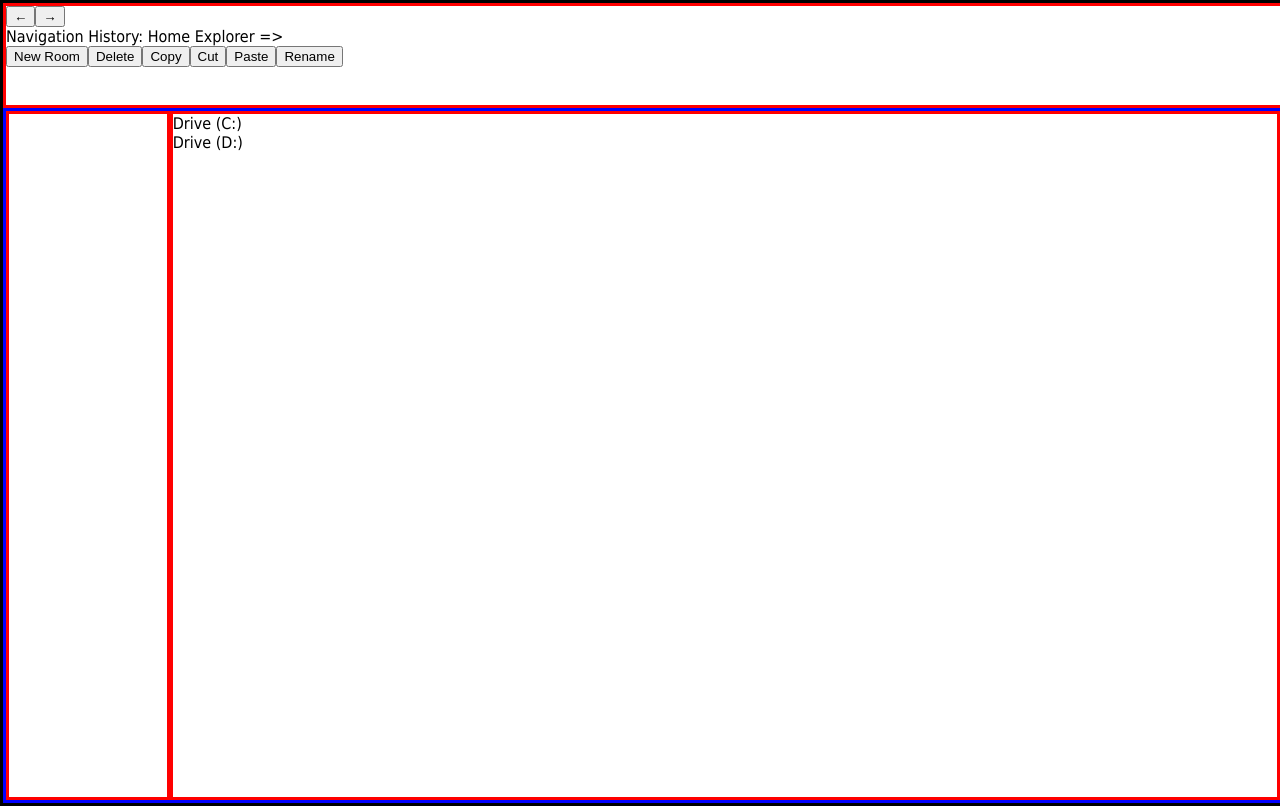
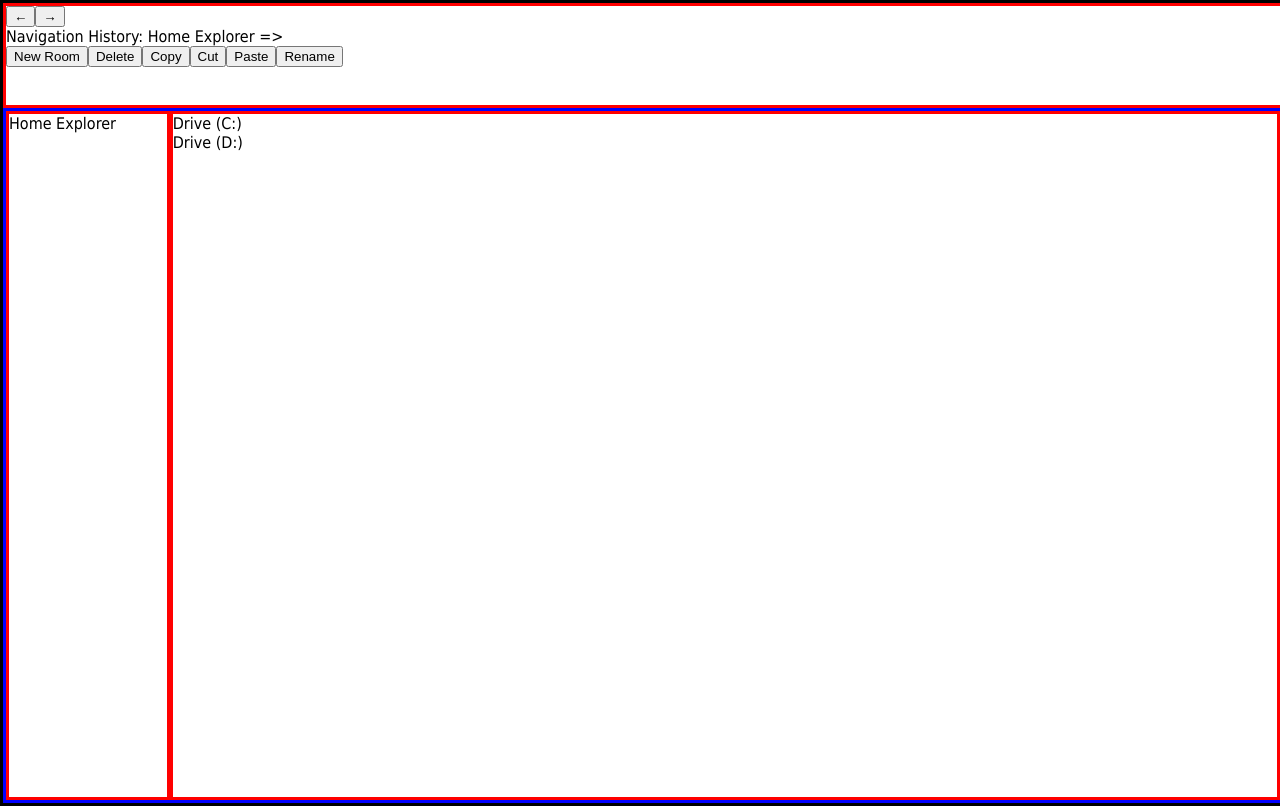
Before and after one commit to IAmAnkitNPatel/PixelatedOS, a React (Vite) app: page / in a window 1280 px wide. Built offline with nearby package versions, Linux system fonts and the light colour scheme.

Commit message:
wip(HomeExplorer): working on Sidebar

```diff
--- a/src/components/HomeExplorer/components/HomeExplorerSidebar.jsx
+++ b/src/components/HomeExplorer/components/HomeExplorerSidebar.jsx
@@ -1,5 +1,25 @@
+import { homeExplorerData } from "../../../../Home_Explorer/home_explorer_data";
+
 export default function HomeExplorerSidebar() {
+
+  const handleSidebarChildrenToggle =()=>{
+
+  };
+
+  const handleExpand = (room)=>{
+    room.children.map((child, index)=>(
+      <div key={index}>{child.name}</div>
+    ))
+
+  }
+
   return(
-    <div className="home-explorer-sidebar"></div>
+    <div className="home-explorer-sidebar">
+      <div>{homeExplorerData.name}</div>
+
+      {/* {homeExplorerData.children.map((child, index) => (
+      <div key={index}>{child.name}</div>
+    ))} */}
+    </div>
   );
 }
```
